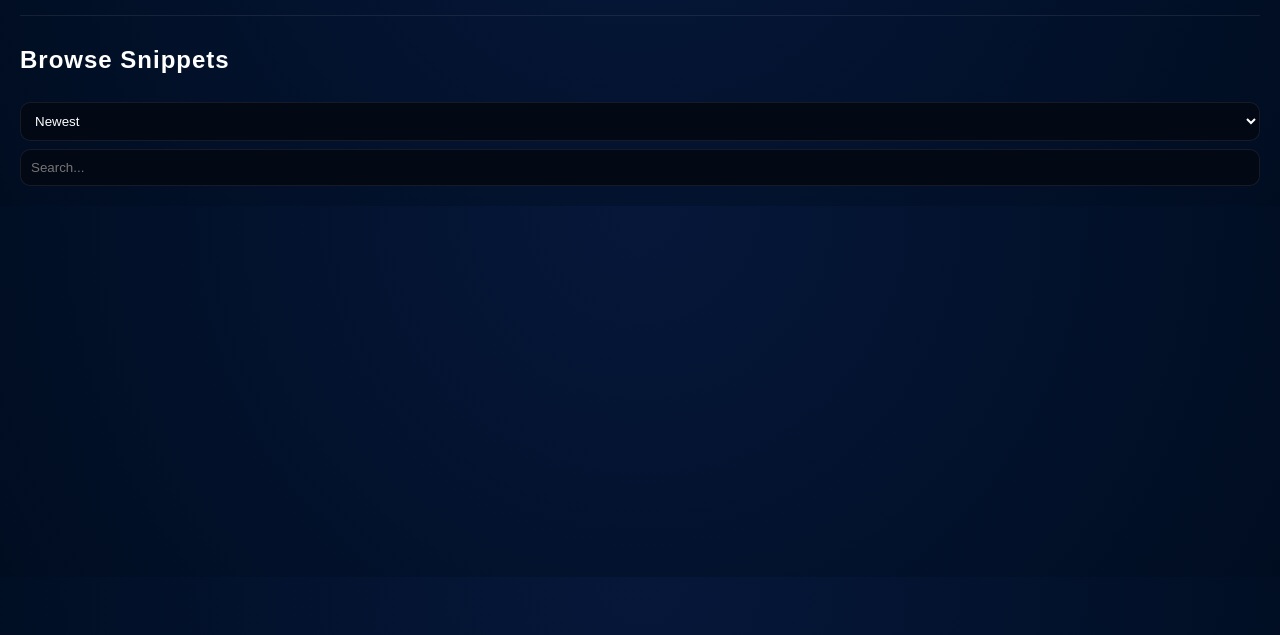
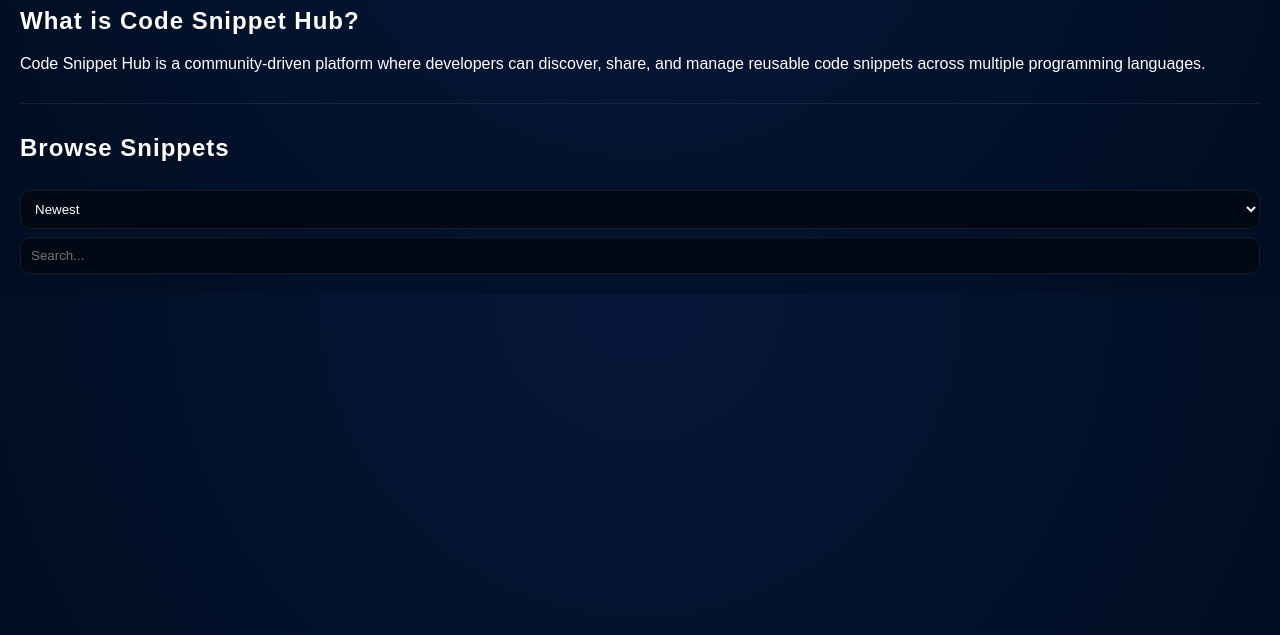
Before and after one commit to Alpha283324/flame-code-snipp, a plain HTML site: page index.html in a window 1280 px wide. Shown: the part 165-800 px from the top of the page. Drawn offline with nearby package versions, Linux system fonts and the light colour scheme; no server answers; a web font is replaced by a local one.

Commit message:
Update index.html

```diff
--- a/index.html
+++ b/index.html
@@ -141,7 +141,13 @@ hr {
 </div>
 
 <h1>🔥 Code Snippet Hub</h1>
-
+<section>
+  <h2>What is Code Snippet Hub?</h2>
+  <p>
+    Code Snippet Hub is a community-driven platform where developers can discover,
+    share, and manage reusable code snippets across multiple programming languages.
+  </p>
+</section>
 <div id="addSnippetSection" style="display:none;">
   <h2>Add Snippet</h2>
   <input id="title" placeholder="Snippet Title">
```
